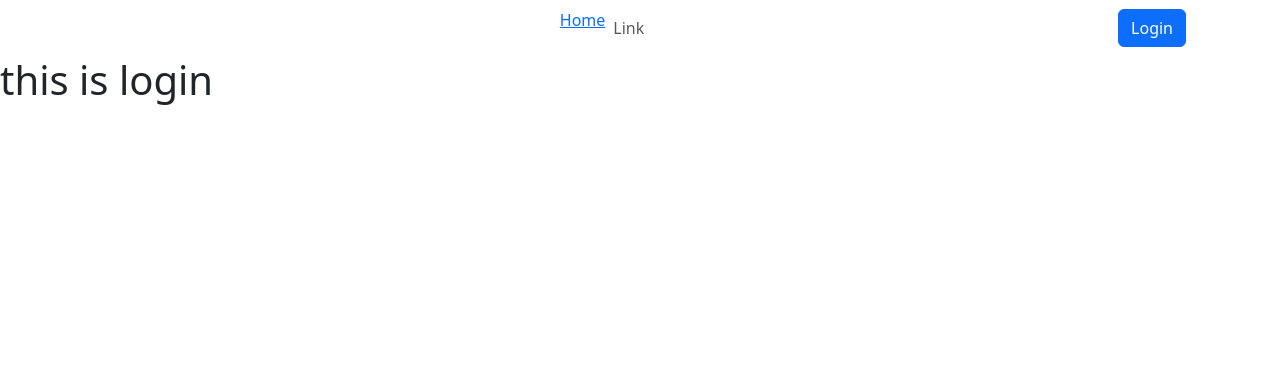
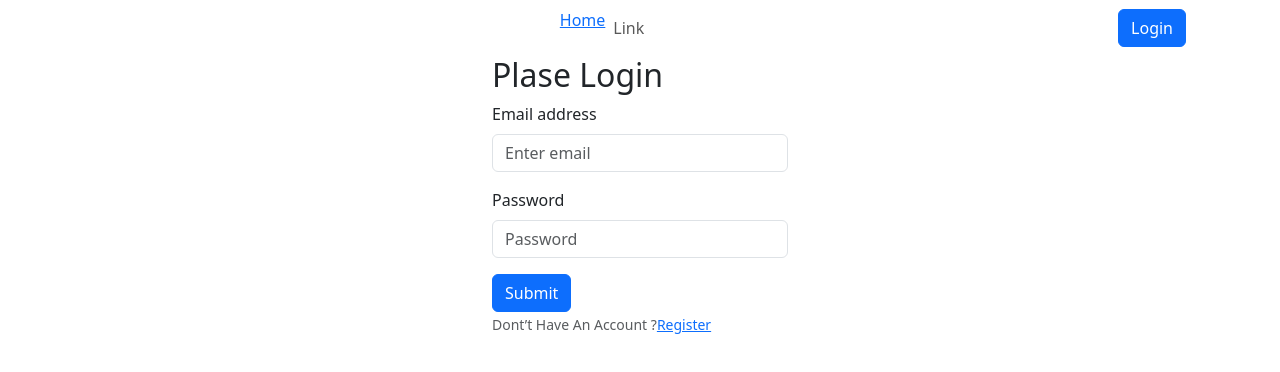
Before and after one commit to vatiza/NewsAppsWithReact, a React (Vite) app: page /login in a window 1280 px wide. Shown: the top 372 px of the page. Built offline with nearby package versions, Linux system fonts and the light colour scheme.

Commit message:
login page desing done

```diff
--- a/src/pages/Login/Login.jsx
+++ b/src/pages/Login/Login.jsx
@@ -1,10 +1,42 @@
 import React from 'react';
+import {Container} from 'react-bootstrap';
+import Button from 'react-bootstrap/Button';
+import Form from 'react-bootstrap/Form';
+import { Link } from 'react-router-dom';
 
 const Login = () => {
     return (
-        <div>
-            <h1>this is login</h1>
-        </div>
+        <Container className='w-25 mx-auto'>
+            <h2>Plase Login</h2>
+             <Form>
+      <Form.Group className="mb-3" controlId="formBasicEmail">
+        <Form.Label>Email address</Form.Label>
+        <Form.Control type="email" name='email' placeholder="Enter email" />
+
+      </Form.Group>
+
+      <Form.Group className="mb-3" controlId="formBasicPassword">
+        <Form.Label>Password</Form.Label>
+        <Form.Control type="password" name='password' placeholder="Password" />
+      </Form.Group>
+
+
+      <Button variant="primary" type="submit">
+        Submit
+      </Button>
+      <br></br>
+      <Form.Text className="text-secendary">
+      Dont’t Have An Account ?
+         <Link to='/register'>Register</Link>
+         </Form.Text>
+      <Form.Text className="text-success">
+
+        </Form.Text>
+      <Form.Text className="text-danger">
+
+        </Form.Text>
+    </Form>
+        </Container>
     );
 };
 
```
